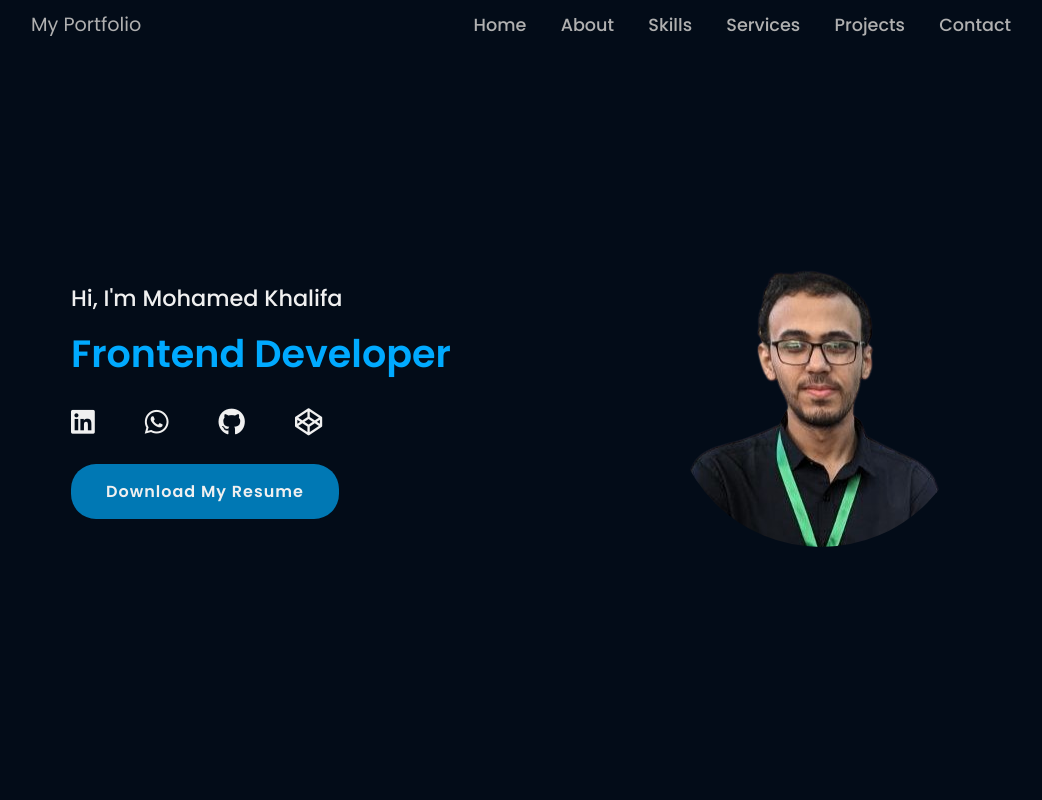
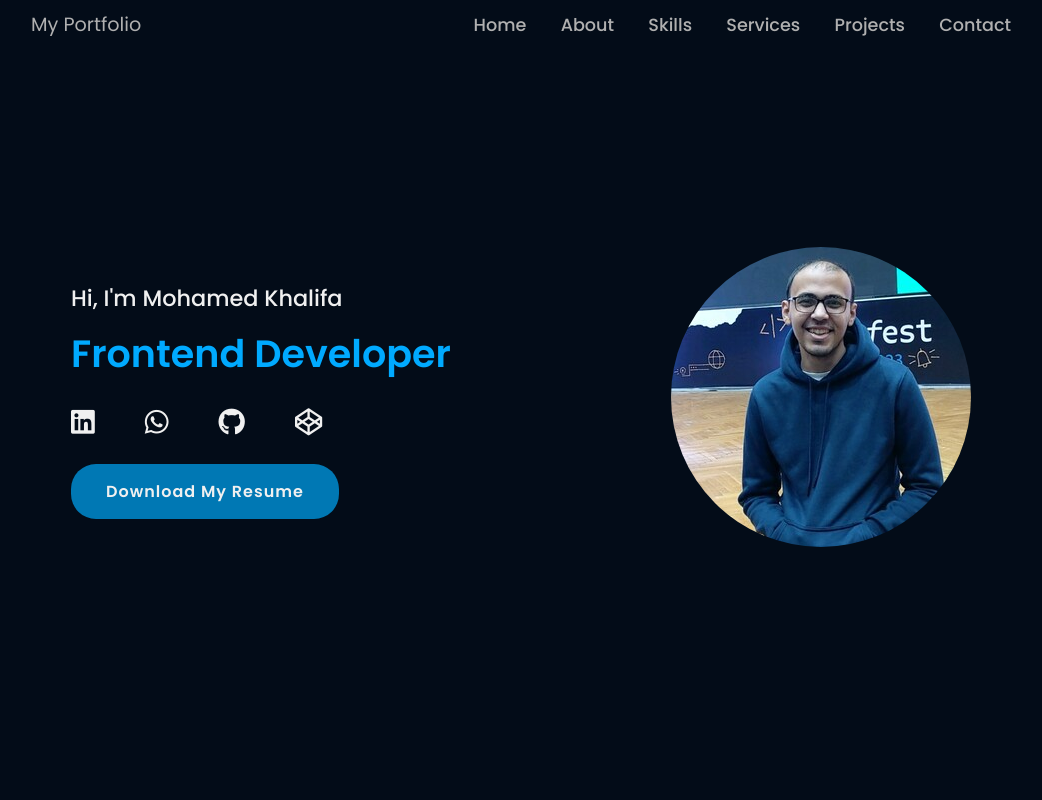
Before and after one commit to MohamedKhalifa11/My-Portfolio, a plain HTML site: page index.html in a window 1280 px wide. Shown: the top 800 px of the page, without its empty margins (119-1161 px from the left). Drawn offline with nearby package versions, Linux system fonts and the light colour scheme; no server answers.

Commit message:
update hero image

```diff
--- a/index.html
+++ b/index.html
@@ -57,7 +57,7 @@
           >
         </div>
         <div class="main-image">
-          <img src="images/Mohamed_Khalifa_main.png" alt="" />
+          <img src="images/hero.jpg" alt="" />
         </div>
       </div>
     </section>
```
Also changed, not shown: images/hero.jpg (added).
